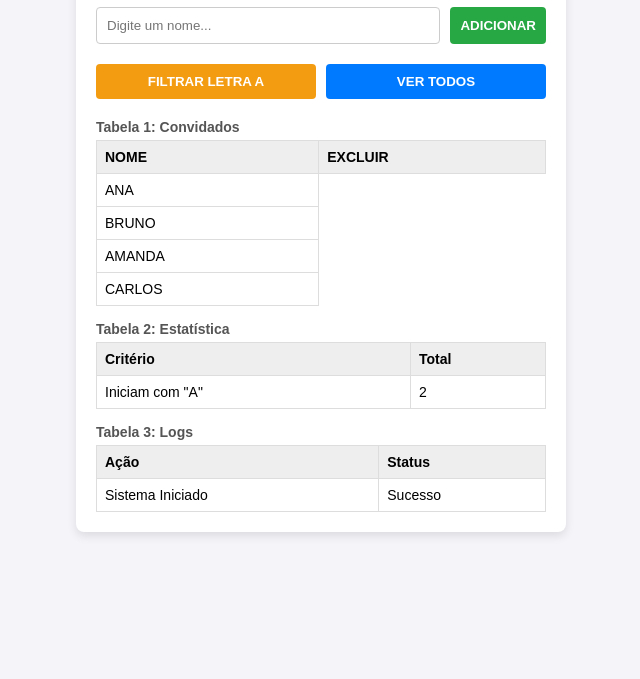
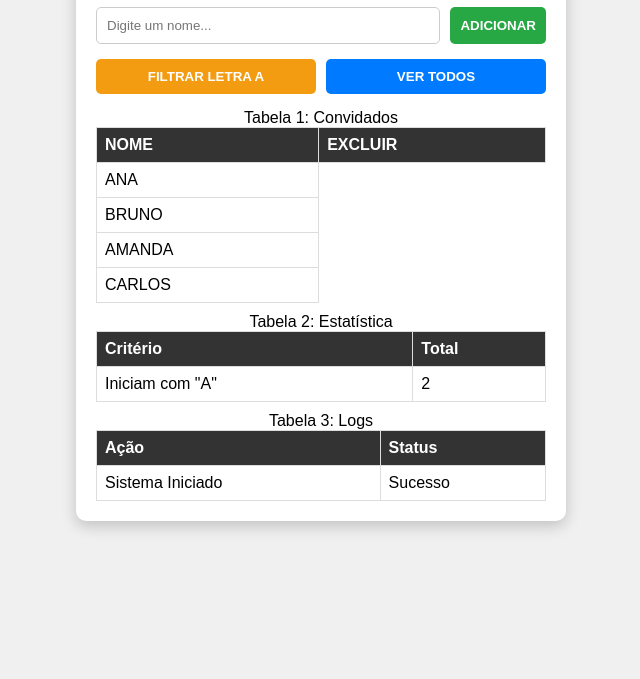
Before and after one commit to Bruh24kz/lista, a plain HTML site: page index.html in a window 1280 px wide. Shown: the part 121-800 px from the top of the page, without its empty margins (319-959 px from the left). Drawn offline with Linux system fonts and the light colour scheme.

Commit message:
Update style.css

```diff
--- a/style.css
+++ b/style.css
@@ -1,13 +1,12 @@
-body { font-family: sans-serif; background: #f4f4f9; display: flex; justify-content: center; padding: 20px; }
-.container { width: 450px; background: #fff; padding: 20px; border-radius: 8px; box-shadow: 0 4px 10px rgba(0,0,0,0.1); }
-.input-area, .acoes { display: flex; gap: 10px; margin-bottom: 20px; }
-input { flex: 1; padding: 10px; border: 1px solid #ccc; border-radius: 4px; }
-button { padding: 10px; cursor: pointer; border: none; border-radius: 4px; font-weight: bold; transition: 0.2s; }
-#btnAdd { background: #28a745; color: #fff; }
-#btnFiltrar { background: #f39c12; color: #fff; flex: 1; }
-#btnVerTodos { background: #007bff; color: #fff; flex: 1; }
-button:hover { opacity: 0.8; }
-table { width: 100%; border-collapse: collapse; margin-top: 15px; font-size: 14px; }
+body { font-family: sans-serif; background: #f0f0f0; display: flex; justify-content: center; padding: 20px; }
+.container { width: 450px; background: #fff; padding: 20px; border-radius: 10px; box-shadow: 0 5px 15px rgba(0,0,0,0.2); }
+.input-area, .acoes { display: flex; gap: 10px; margin-bottom: 15px; }
+input { flex: 1; padding: 10px; border: 1px solid #ccc; border-radius: 5px; }
+button { padding: 10px; cursor: pointer; border: none; border-radius: 5px; font-weight: bold; }
+#btnAdd { background: #28a745; color: white; }
+.btn-warning { background: #f39c12; color: white; flex: 1; }
+.btn-info { background: #007bff; color: white; flex: 1; }
+.btn-del { background: #ff4d4d; color: white; padding: 5px 10px; border-radius: 3px; }
+table { width: 100%; border-collapse: collapse; margin-top: 10px; }
 th, td { border: 1px solid #ddd; padding: 8px; text-align: left; }
-th { background: #eee; }
-caption { text-align: left; font-weight: bold; margin-bottom: 5px; color: #555; }
+th { background: #333; color: white; }
```
